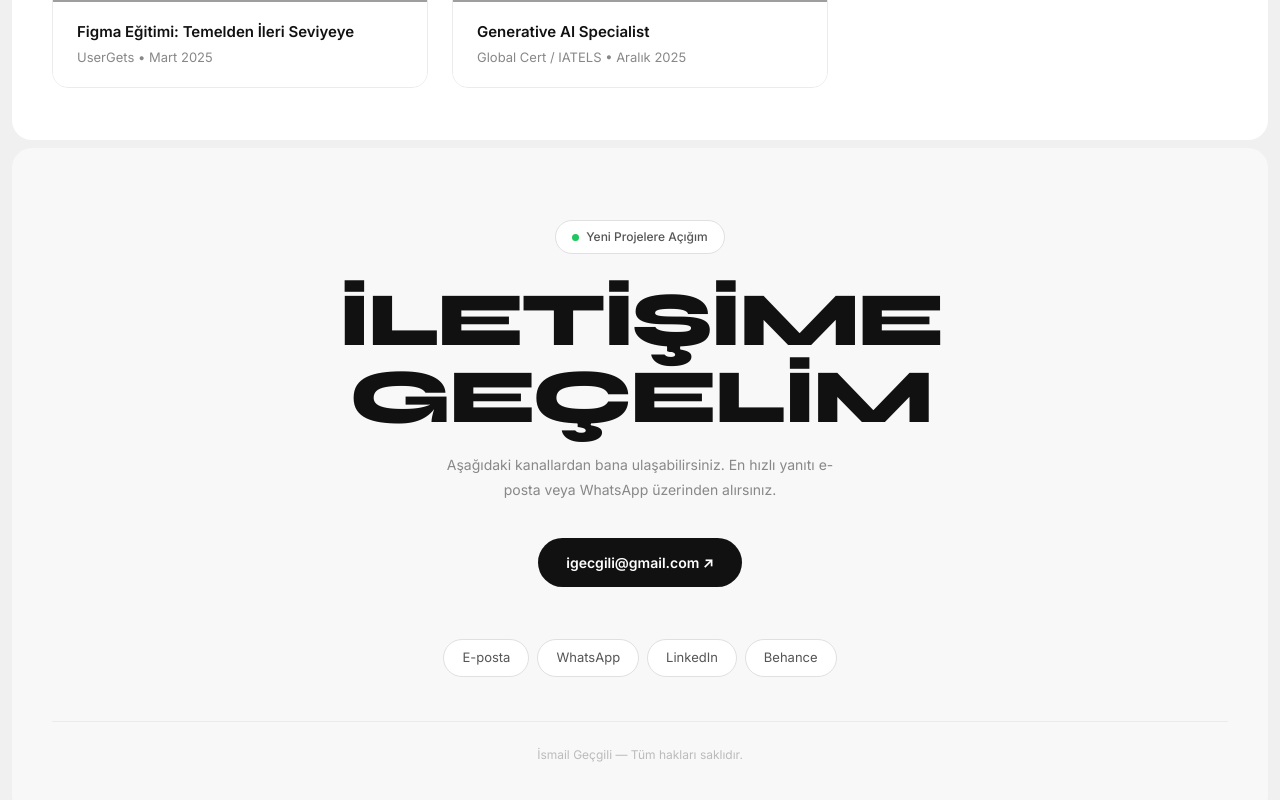
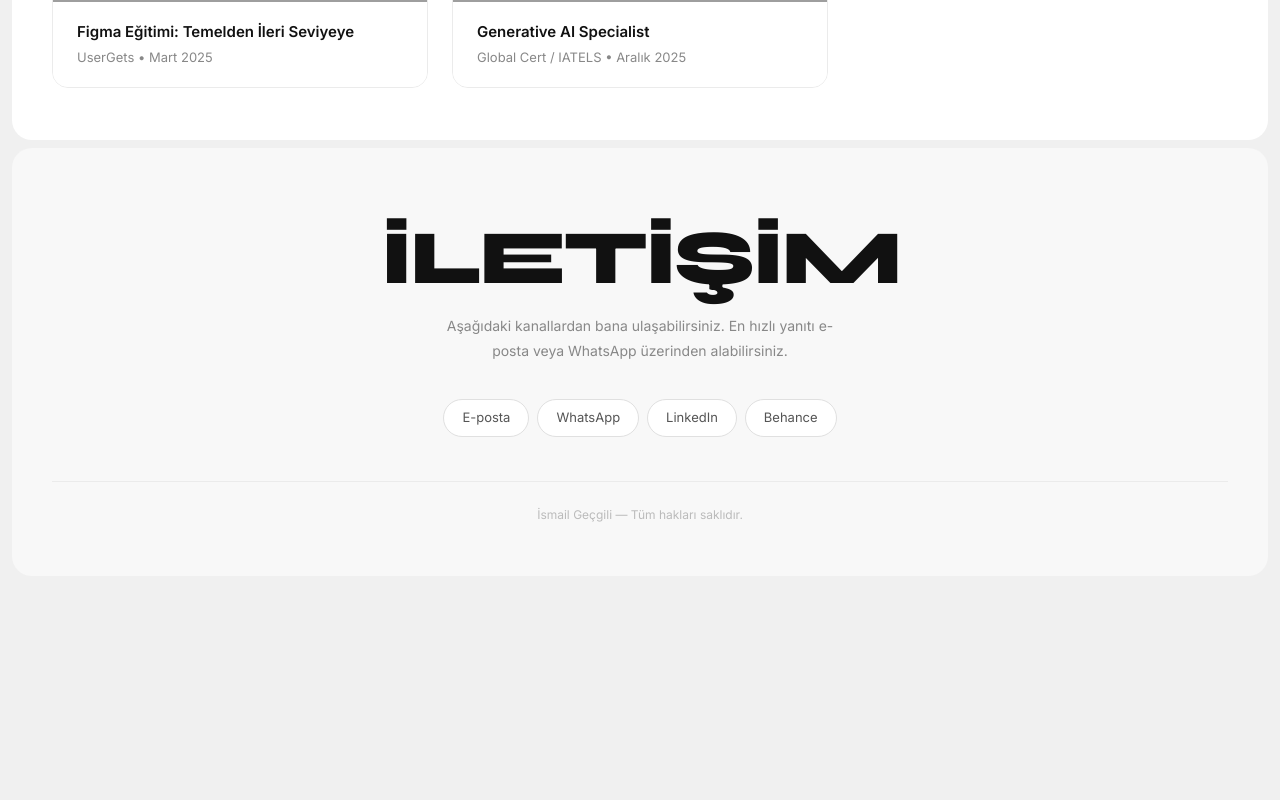
Before and after one commit to igecgili/portfolio, a Next.js app: page / in a window 1280 px wide. Shown: the part 3847-4647 px from the top of the page. After the commit the page ends 4435 px from the top, so only its background shows below. Built offline with nearby package versions, Linux system fonts and the light colour scheme; grey boxes are pictures that could not be loaded.

Commit message:
Contact: simplify to İletişim, remove pill and email CTA

```diff
--- a/components/Contact.tsx
+++ b/components/Contact.tsx
@@ -21,24 +21,6 @@ export default function Contact() {
       textAlign: "center", position: "relative", overflow: "hidden",
     }}>
       <div style={{ position: "relative", zIndex: 1 }}>
-        {/* Available pill */}
-        <motion.div
-          initial={{ opacity: 0, y: 12 }}
-          animate={inView ? { opacity: 1, y: 0 } : {}}
-          transition={{ duration: 0.6 }}
-          style={{ display: "flex", justifyContent: "center", marginBottom: "28px" }}
-        >
-          <span style={{
-            display: "inline-flex", alignItems: "center", gap: "7px",
-            padding: "7px 16px", borderRadius: "999px",
-            border: "1px solid #e0e0e0", background: "#fff",
-            fontSize: "12px", fontWeight: 500, color: "#555",
-          }}>
-            <span style={{ width: 7, height: 7, borderRadius: "50%", background: "#22c55e", display: "inline-block" }} />
-            Yeni Projelere Açığım
-          </span>
-        </motion.div>
-
         {/* Başlık */}
         <motion.h2
           initial={{ opacity: 0, y: 24 }}
@@ -51,7 +33,7 @@ export default function Contact() {
             color: "#111", marginBottom: "16px",
           }}
         >
-          İLETİŞİME<br />GEÇELİM
+          İLETİŞİM
         </motion.h2>
 
         <motion.p
@@ -60,31 +42,8 @@ export default function Contact() {
           transition={{ duration: 0.7, delay: 0.25 }}
           style={{ fontSize: "14px", color: "#888", lineHeight: 1.8, maxWidth: "420px", margin: "0 auto 36px" }}
         >
-          Aşağıdaki kanallardan bana ulaşabilirsiniz. En hızlı yanıtı e-posta veya WhatsApp üzerinden alırsınız.
+          Aşağıdaki kanallardan bana ulaşabilirsiniz. En hızlı yanıtı e-posta veya WhatsApp üzerinden alabilirsiniz.
         </motion.p>
-
-        {/* CTA */}
-        <motion.div
-          initial={{ opacity: 0, y: 10 }}
-          animate={inView ? { opacity: 1, y: 0 } : {}}
-          transition={{ duration: 0.6, delay: 0.35 }}
-          style={{ marginBottom: "52px" }}
-        >
-          <a
-            href="mailto:igecgili@gmail.com"
-            style={{
-              display: "inline-flex", alignItems: "center", gap: "6px",
-              padding: "14px 28px", borderRadius: "999px",
-              background: "#111", color: "#fff",
-              fontSize: "14px", fontWeight: 600, textDecoration: "none",
-              transition: "opacity .2s",
-            }}
-            onMouseEnter={e => (e.currentTarget.style.opacity = "0.8")}
-            onMouseLeave={e => (e.currentTarget.style.opacity = "1")}
-          >
-            igecgili@gmail.com ↗
-          </a>
-        </motion.div>
 
         {/* Sosyal pill'ler */}
         <motion.div
```
